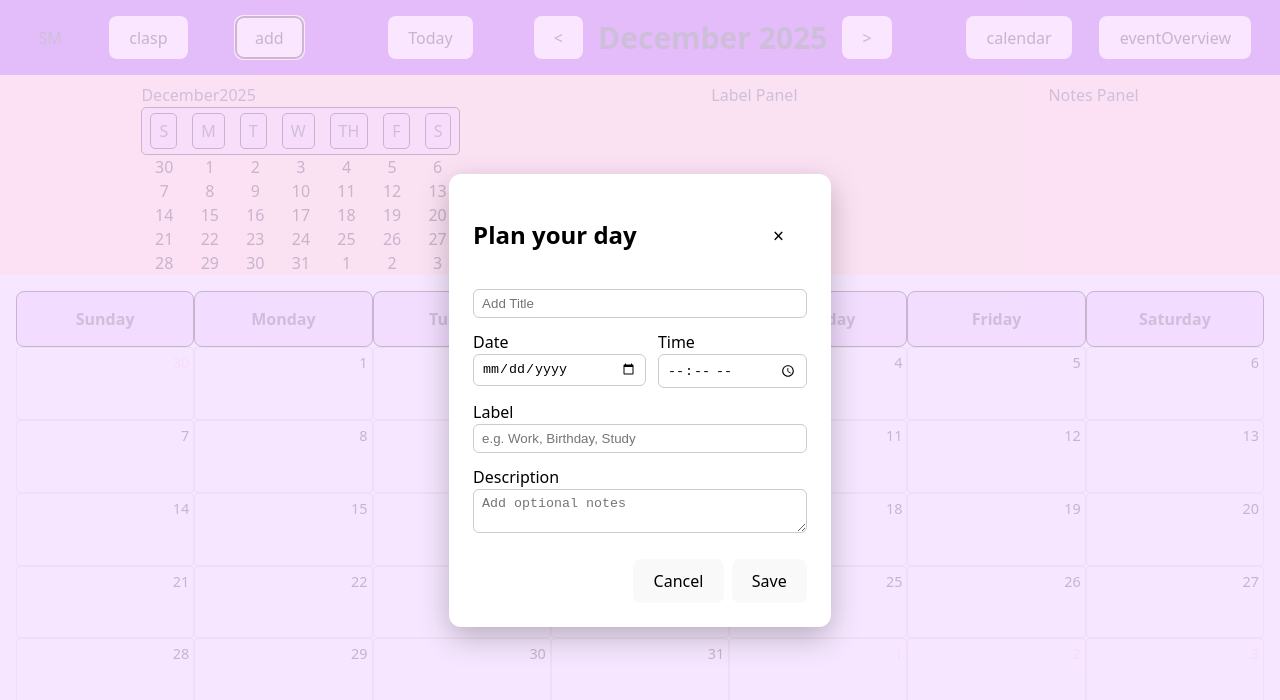
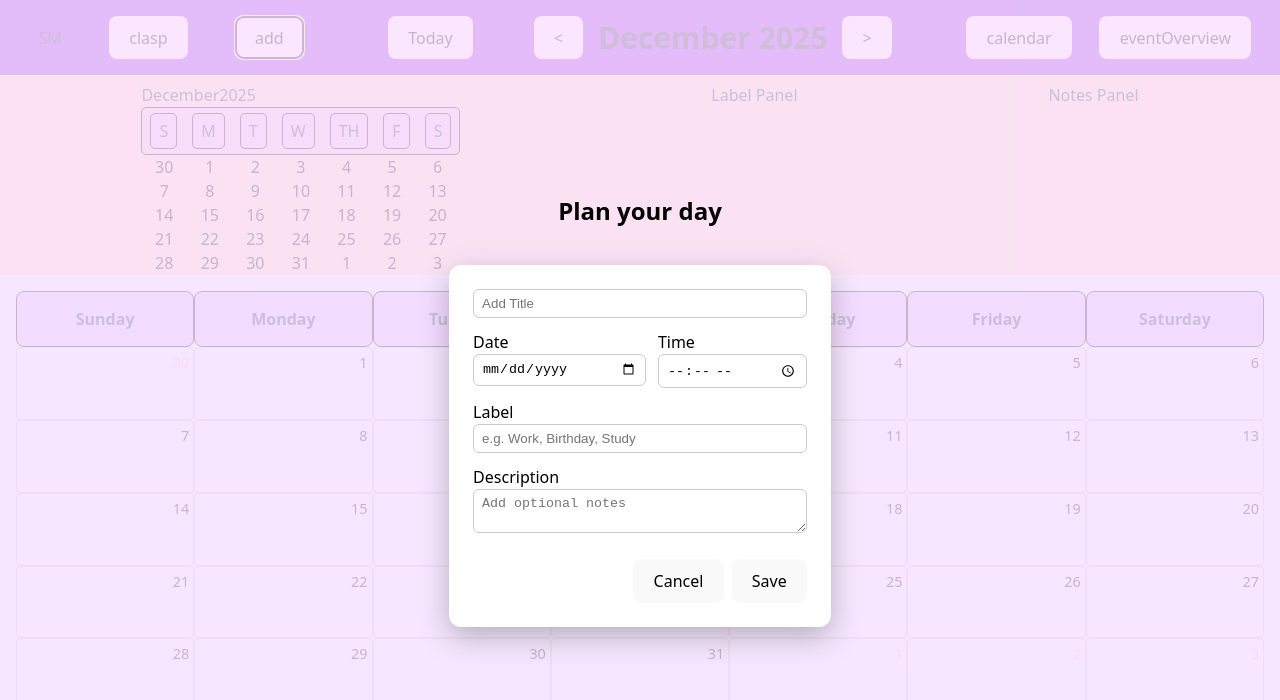
Before and after one commit to smei08/CalendarPlanner, a React (Vite) app: page / in a window 1280 px wide. Both pictures are taken after a click on the button "add". Shown: the top 700 px of the page. Built offline with nearby package versions, Linux system fonts and the light colour scheme.

Commit message:
edit save event complete

```diff
--- a/src/components/events/EventForm/EventForm.jsx
+++ b/src/components/events/EventForm/EventForm.jsx
@@ -1,8 +1,7 @@
-import { useState } from "react";
+import { useState, useEffect } from "react";
 import "./eventForm.css";
-import { useEventStore } from "../../../store/useEventStore";
 
-export default function EventForm({ onClose }) {
+export default function EventForm({ onClose, initialEvent, onSave }) {
   const [title, setTitle] = useState("");
   const [date, setDate] = useState("");
   const [time, setTime] = useState("");
@@ -11,7 +10,7 @@ export default function EventForm({ onClose }) {
 
   const [error, setError] = useState("");
 
-  const createEvent = useEventStore((state) => state.createEvent);
+  // const createEvent = useEventStore((state) => state.createEvent);
 
   function handleSubmit(e) {
     e.preventDefault();
@@ -23,7 +22,7 @@ export default function EventForm({ onClose }) {
 
     setError("");
 
-    const newEvent = {
+    const draftEvent = {
       title: title.trim(),
       date,
       time,
@@ -31,19 +30,40 @@ export default function EventForm({ onClose }) {
       description: description.trim(),
     };
 
-    createEvent(newEvent);
+    onSave(draftEvent);
 
     onClose();
   }
 
+  useEffect(() => {
+    if (initialEvent) {
+      // Edit mode → prefill form
+      setTitle(initialEvent.title || "");
+      setDate(initialEvent.date || "");
+      setTime(initialEvent.time || "");
+      setLabel(initialEvent.label || "");
+      setDescription(initialEvent.description || "");
+    } else {
+      // Create mode → reset form
+      setTitle("");
+      setDate("");
+      setTime("");
+      setLabel("");
+      setDescription("");
+    }
+
+    // Clear errors when switching modes/events
+    setError("");
+  }, [initialEvent]);
+
   return (
     <div className="form-container">
-      <div className="form-header">
+      {/* <div className="form-header">
         <h2>Plan your day</h2>
         <button type="button" className="form-close-button" onClick={onClose}>
           ×
         </button>
-      </div>
+      </div> */}
 
       {error && <div className="form-error">{error}</div>}
 
--- a/src/components/events/EventFormModal/EventFormModal.jsx
+++ b/src/components/events/EventFormModal/EventFormModal.jsx
@@ -1,15 +1,15 @@
 import EventForm from "../EventForm/EventForm";
 import "../EventFormModal/eventFormModal.css";
+import "../../events/EventForm/EventForm.css";
 
 export default function EventFormModal({ onClose, eventData, onSave }) {
   return (
-    <div className="modal-overlay">
+    <div className="modal-overlay form-container">
+      <div className="form-header">
+        {!eventData ? <h2>Plan your day</h2> : <h2>Adjust your day</h2>}
+      </div>
       <div className="model-content">
-        <EventForm
-          onClose={onClose}
-          initialEvent={eventData}
-          // onSave={handleSave}
-        />
+        <EventForm onClose={onClose} initialEvent={eventData} onSave={onSave} />
       </div>
     </div>
   );
--- a/src/components/events/EventList/EventList.jsx
+++ b/src/components/events/EventList/EventList.jsx
@@ -16,6 +16,7 @@ export default function EventList({ sortMode = "date", timeFilter = "all" }) {
   //   "2025-12-09": [event1, event2],
   //   "2025-12-10": [event3],
   // }
+  const createEvent = useEventStore((state) => state.createEvent);
   const eventByDate = useEventStore((state) => state.eventByDate);
   const updateEvent = useEventStore((state) => state.updateEvent);
   const deleteEvent = useEventStore((state) => state.deleteEvent);
@@ -42,9 +43,24 @@ export default function EventList({ sortMode = "date", timeFilter = "all" }) {
   const onClickEdit = (event, dateKey) => {
     setDateKey(dateKey);
     setEventId(event.id);
-    setEventData(event);
+    setEventData({ ...event, date: dateKey });
     setIsModalOpen(true);
   };
+
+  function handleSave(draftEvent) {
+    if (editingEventId === null) {
+      createEvent(draftEvent);
+    } else {
+      updateEvent(editingDateKey, editingEventId, draftEvent);
+    }
+  }
+
+  function handleCloseModal() {
+    setDateKey(null);
+    setEventId(null);
+    setEventData(null);
+    setIsModalOpen(false);
+  }
 
   // -----------------------------------------
   // 4. SORT DATES ASCENDING (default view)
@@ -93,6 +109,7 @@ export default function EventList({ sortMode = "date", timeFilter = "all" }) {
   // 7. RETURN RENDERED UI
   // -----------------------------------------
   return (
+    <div>
       <div className="eventlist-container" style={{ color: "black" }}>
         {/* 🔽 MAP OVER FINAL ENTRIES (ONLY ONE MAP!) */}
         {finalEntries.map(([dateKey, events]) => {
@@ -202,15 +219,17 @@ export default function EventList({ sortMode = "date", timeFilter = "all" }) {
                   ))}
                 </ul>
               </div>
+            </div>
+          );
+        })}
+      </div>
       {isModalOpen && (
         <EventFormModal
           eventData={editingEventData}
-                onClose={() => setIsModalOpen(false)}
+          onClose={handleCloseModal}
+          onSave={handleSave}
         />
       )}
     </div>
   );
-      })}
-    </div>
-  );
 }
--- a/src/layouts/AppLayout.jsx
+++ b/src/layouts/AppLayout.jsx
@@ -10,6 +10,7 @@ import EventOverviewPage from "../pages/EventOverview/EventOverviewPage";
 
 import "./applayout.css";
 import { useCalendarStore } from "../store/useCalendarStore";
+import { useEventStore } from "../store/useEventStore";
 
 export default function AppLayout({ children }) {
   const [isExpanded, setIsExpanded] = useState(false);
@@ -18,6 +19,7 @@ export default function AppLayout({ children }) {
   const [activeView, setActiveView] = useState("calendar");
 
   const goToToday = useCalendarStore((state) => state.goToToday);
+  const createEvent = useEventStore((state) => state.createEvent);
 
   const toggleExpand = () => {
     setIsExpanded((prev) => !prev);
@@ -40,6 +42,11 @@ export default function AppLayout({ children }) {
     goToToday();
   };
 
+  function handleSave(draftEvent) {
+    createEvent(draftEvent);
+    setShowEventForm(false);
+  }
+
   return (
     <div className="app-layout">
       {/* Top navbar */}
@@ -55,7 +62,10 @@ export default function AppLayout({ children }) {
 
       {/* Event modal */}
       {showEventForm && (
-        <EventFormModal onClose={() => setShowEventForm(false)} />
+        <EventFormModal
+          onClose={() => setShowEventForm(false)}
+          onSave={handleSave}
+        />
       )}
 
       {/* Quick panels row (shows when clasp is "open"/expanded) */}
```
Lines whose indentation alone changed are shown as unchanged.
